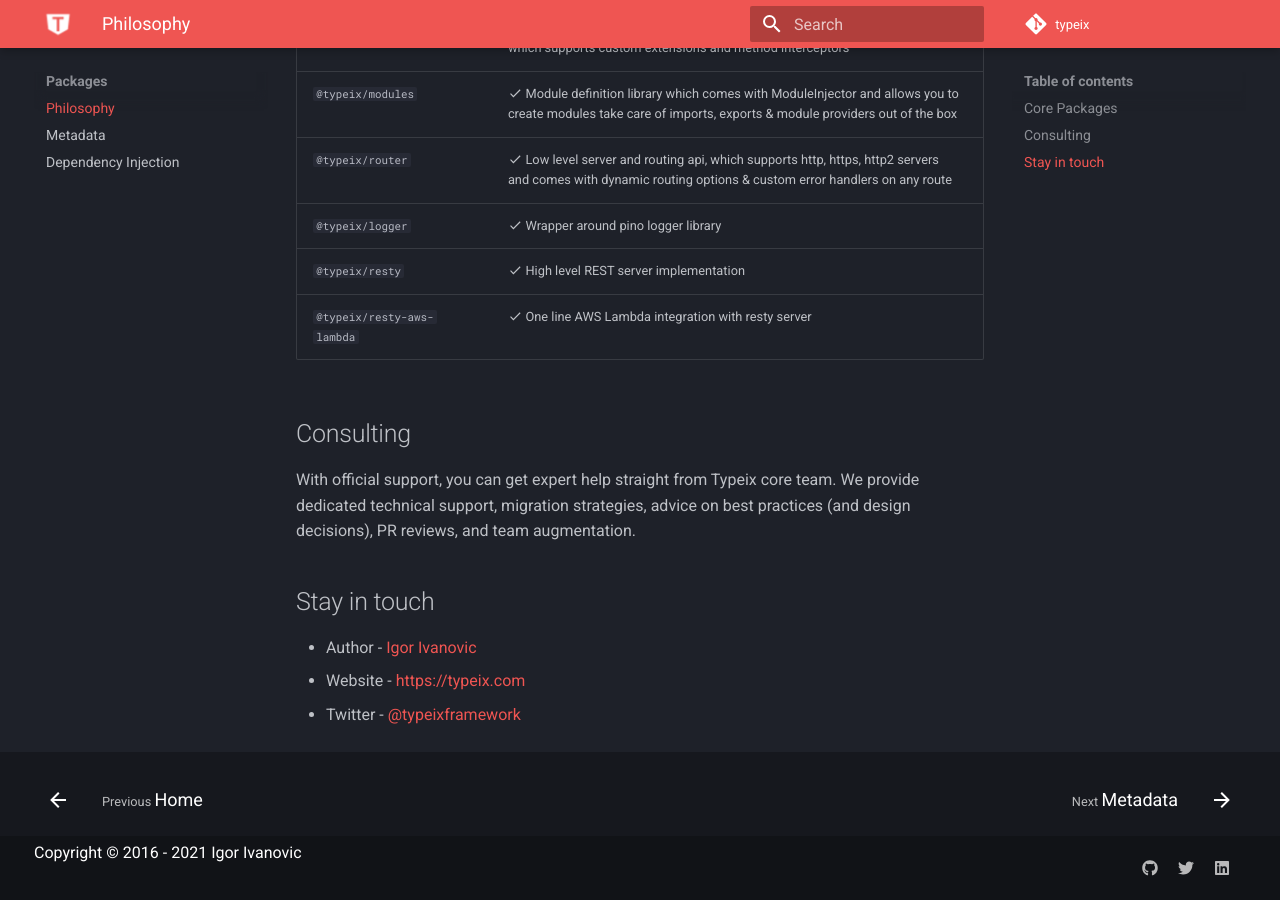
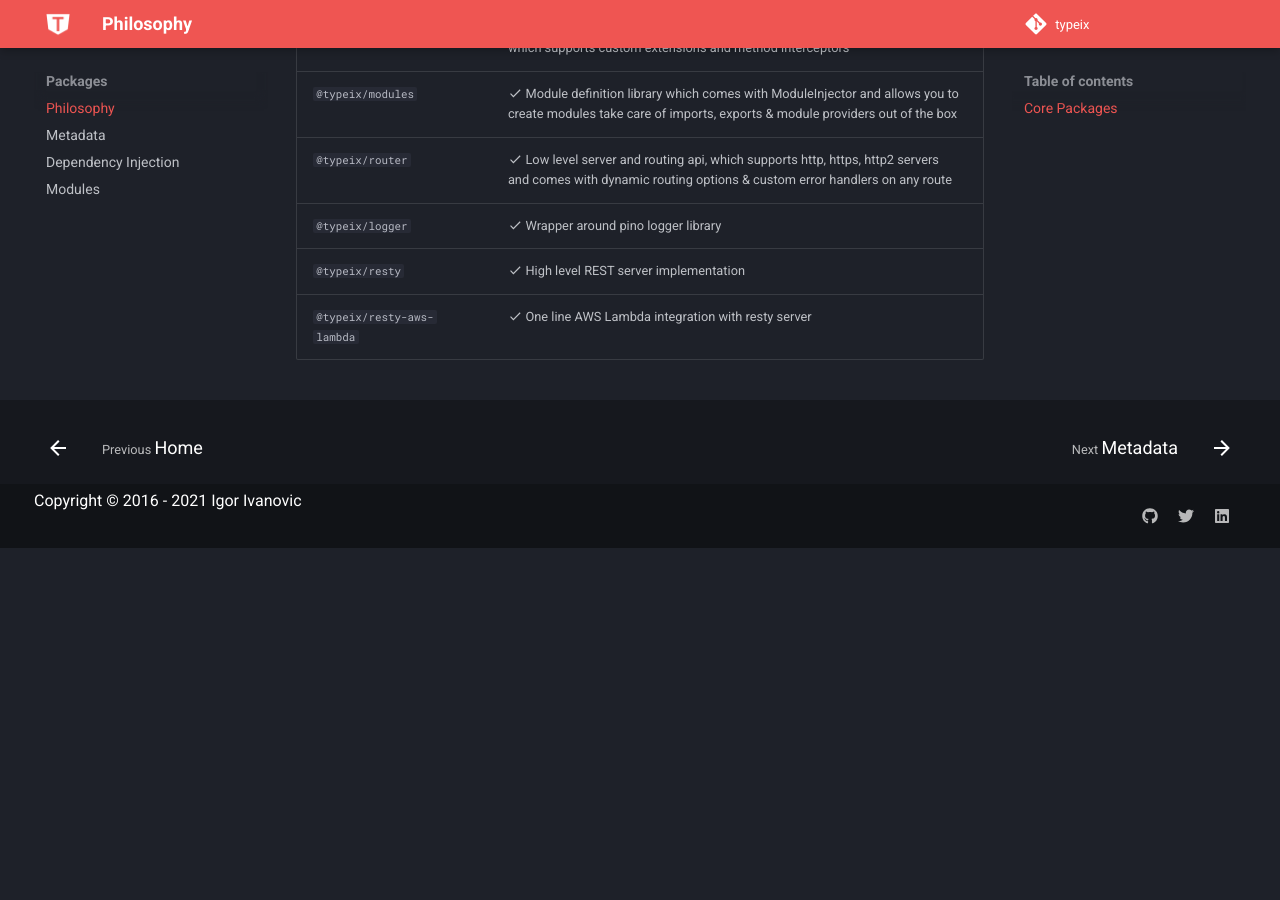
Before and after one commit to typeix/typeix.github.io, an MkDocs documentation site: the page built from docs/packages.md, in a window 1280 px wide and 900 px high, scrolled down 702 px. Built offline with MkDocs 1.6.1 and Material for MkDocs 9.7.7, drawn with Linux system fonts in a browser that asks for light colours; comment, search, counter and statistics services are not loaded; after the commit the page ends 1250 px from its top, so only the background shows below that.

Commit message:
Added GA code

```diff
--- a/docs/packages.md
+++ b/docs/packages.md
@@ -20,13 +20,3 @@
 | `@typeix/logger`              | :material-check: Wrapper around pino logger library |
 | `@typeix/resty`               | :material-check: High level REST server implementation |
 | `@typeix/resty-aws-lambda`    | :material-check: One line AWS Lambda integration with resty server |
-
-## Consulting
-With official support, you can get expert help straight from Typeix core team. We provide dedicated technical support, migration strategies,
-advice on best practices (and design decisions), PR reviews, and team augmentation.
-
-
-## Stay in touch
-* Author - [Igor Ivanovic](https://twitter.com/igorzg1987)
-* Website - [https://typeix.com](https://typeix.com)
-* Twitter - [@typeixframework](https://twitter.com/typeixframework)
--- a/mkdocs.yml
+++ b/mkdocs.yml
@@ -2,7 +2,7 @@
 site_url: https://typeix.com
 site_author: Igor Ivanovic
 site_description: >-
-  A progressive Node.js tools for building efficient and scalable applications and libraries.
+  A progressive Node.js framework for building efficient and scalable applications and libraries.
 extra_css: [ ]
 # Repository
 repo_name: typeix
@@ -127,7 +127,7 @@
       - Philosophy: packages.md
       - Metadata: packages/typeix-metadata.md
       - Dependency Injection: packages/typeix-di.md
-#      - "@typeix/modules": packages/typeix-modules.md
+      - Modules: packages/typeix-modules.md
 #      - "@typeix/utils": packages/typeix-utils.md
 #      - "@typeix/router": packages/typeix-router.md
 #      - "@typeix/logger": packages/typeix-logger.md
@@ -135,6 +135,6 @@
 #      - "@typeix/resty-aws-lambda": packages/typeix-resty-aws-lambda.md
 #  - Benchmarks: benchmarks.md
 # Google Analytics
-#google_analytics:
-#  - !!python/object/apply:os.getenv ["GOOGLE_ANALYTICS_KEY"]
-#  - auto
+google_analytics:
+  - !!python/object/apply:os.getenv ["G-CRNY5PJKJH"]
+  - auto
--- /dev/null
+++ b/theme/partials/header.html
@@ -0,0 +1,73 @@
+<header class="md-header" data-md-component="header">
+    <nav class="md-header__inner md-grid" aria-label="{{ lang.t('header.title') }}">
+        <a href="{{ config.extra.homepage | d(nav.homepage.url, true) | url }}" title="{{ config.site_name | e }}" class="md-header__button md-logo" aria-label="{{ config.site_name }}" data-md-component="logo">
+            {% include "partials/logo.html" %}
+        </a>
+        <label class="md-header__button md-icon" for="__drawer">
+            {% include ".icons/material/menu" ~ ".svg" %}
+        </label>
+        <div class="md-header__title" >
+            <div class="md-header__ellipsis">
+                <div class="md-header__topic">
+          <span class="md-ellipsis">
+            {% if page and page.meta and page.meta.title %}
+              {{ page.meta.title }}
+            {% else %}
+              {% if page.title %}
+                {{ page.title }}
+              {% else %}
+                {{ config.site_name }}
+              {% endif %}
+            {% endif %}
+          </span>
+                </div>
+            </div>
+        </div>
+        {% if not config.theme.palette is mapping %}
+        <form class="md-header__option" data-md-component="palette">
+            {% for option in config.theme.palette %}
+            {% set primary = option.primary | replace(" ", "-") | lower %}
+            {% set accent  = option.accent  | replace(" ", "-") | lower %}
+            <input class="md-option" data-md-color-media="{{ option.media }}" data-md-color-scheme="{{ option.scheme }}" data-md-color-primary="{{ primary }}" data-md-color-accent="{{ accent }}" type="radio" name="__palette" id="__palette_{{ loop.index }}">
+            {% if option.toggle %}
+            <label class="md-header__button md-icon" title="{{ option.toggle.name }}" for="__palette_{{ loop.index0 or loop.length }}" hidden>
+                {% include ".icons/" ~ option.toggle.icon ~ ".svg" %}
+            </label>
+            {% endif %}
+            {% endfor %}
+        </form>
+        {% endif %}
+        {% if config.extra.alternate %}
+        <div class="md-header__option">
+            <div class="md-select">
+                {% set icon = config.theme.icon.alternate or "material/translate" %}
+                <button class="md-header__button md-icon">
+                    {% include ".icons/" ~ icon ~ ".svg" %}
+                </button>
+                <div class="md-select__inner">
+                    <ul class="md-select__list">
+                        {% for alt in config.extra.alternate %}
+                        <li class="md-select__item">
+                            <a href="{{ alt.link | url }}" hreflang="{{ alt.lang }}" class="md-select__link">
+                                {{ alt.name }}
+                            </a>
+                        </li>
+                        {% endfor %}
+                    </ul>
+                </div>
+            </div>
+        </div>
+        {% endif %}
+        {% if "search" in config["plugins"] %}
+        <label class="md-header__button md-icon" for="__search">
+            {% include ".icons/material/magnify.svg" %}
+        </label>
+        {% include "partials/search.html" %}
+        {% endif %}
+        {% if config.repo_url %}
+        <div class="md-header__source">
+            {% include "partials/source.html" %}
+        </div>
+        {% endif %}
+    </nav>
+</header>
```
Also changed, not shown: docs/index.md (+1 -1 lines).
